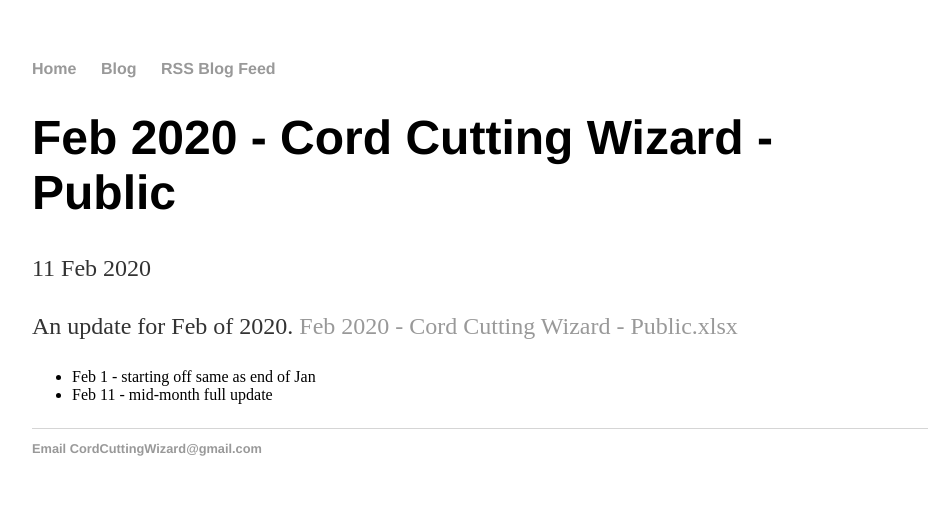
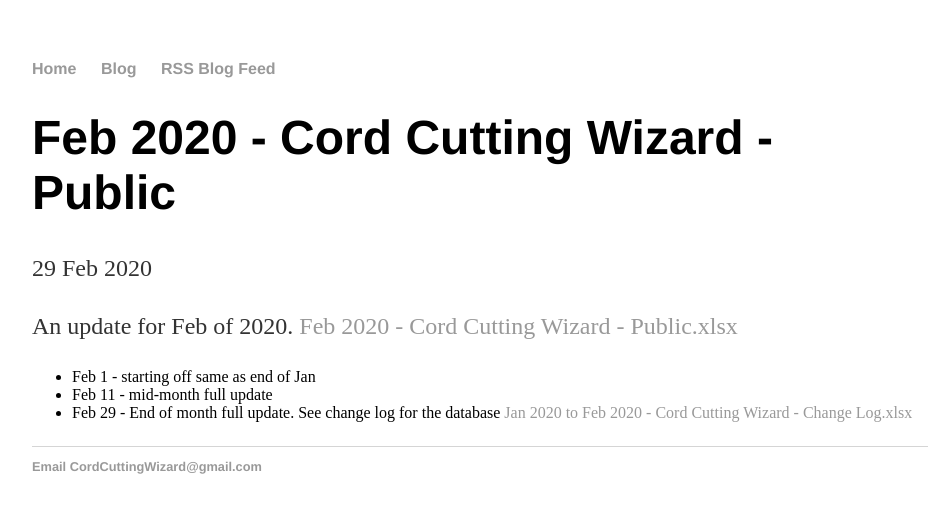
Before and after one commit to wjhladik/wjhladik.github.io, a Jekyll site: the page built from _posts/2020-02-11-Feb-2020-Cord-Cutting-Wizard-Public.md, in a window 1280 px wide. Shown: the top 513 px of the page, without its empty margins (160-1103 px from the left). Built offline with Jekyll 4.4.1, drawn with Linux system fonts in a browser that asks for light colours.

Commit message:
Update 2020-02-11-Feb-2020-Cord-Cutting-Wizard-Public.md

```diff
--- a/_posts/2020-02-11-Feb-2020-Cord-Cutting-Wizard-Public.md
+++ b/_posts/2020-02-11-Feb-2020-Cord-Cutting-Wizard-Public.md
@@ -1,10 +1,11 @@
 ---
 layout: post
 title: "Feb 2020 - Cord Cutting Wizard - Public"
-date: 2020-02-11
+date: 2020-02-29
 ---
 <p>An update for Feb of 2020. <a href="/Feb 2020 - Cord Cutting Wizard - Public.xlsx">Feb 2020 - Cord Cutting Wizard - Public.xlsx</a>
   <p>
     <ul>
       <li>Feb 1 - starting off same as end of Jan
       <li>Feb 11 - mid-month full update
+      <li>Feb 29 - End of month full update. See change log for the database <a href="/Jan 2020 to Feb 2020 - Cord Cutting Wizard - Change Log.xlsx">Jan 2020 to Feb 2020 - Cord Cutting Wizard - Change Log.xlsx</a>
```
